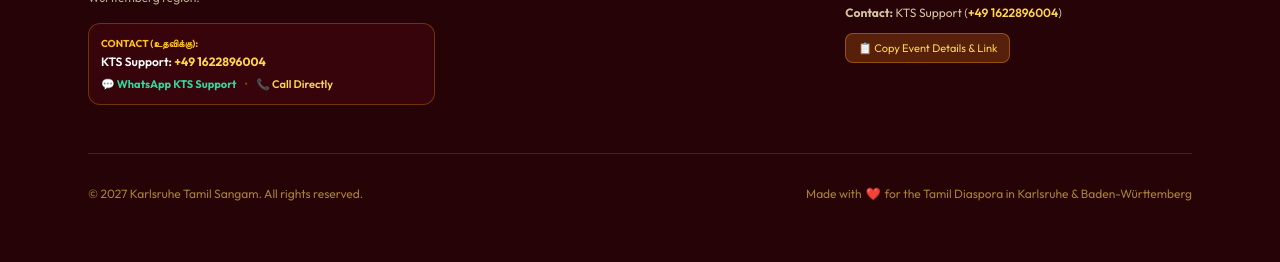
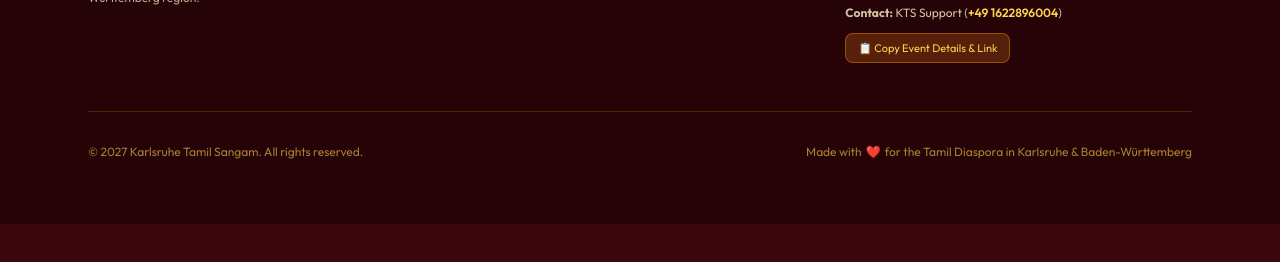
Before and after one commit to aadavankumaraguru/pongal-karlsruhe-2027, a plain HTML site: page index.html in a window 1280 px wide. Shown: the part 5621-5883 px from the top of the page. After the commit the page ends 5845 px from the top, so only its background shows below. Drawn offline with nearby package versions, Linux system fonts and the light colour scheme; a web font is replaced by a local one.

Commit message:
Removed repeated Support contact details

```diff
--- a/index.html
+++ b/index.html
@@ -936,24 +936,9 @@
           <p class="text-sm font-tamil text-amber-300 mb-2">
             அன்புடன், Karlsruhe Tamil Sangam
           </p>
-          <p class="text-xs text-amber-100/70 leading-relaxed mb-4">
+          <p class="text-xs text-amber-100/70 leading-relaxed">
             Preserving and celebrating Tamil heritage, language, arts, and togetherness across the Karlsruhe, Rastatt, and Baden-Württemberg region.
           </p>
-          <!-- Contact KTS Support Badge -->
-          <div class="p-3 rounded-xl bg-maroon-900/80 border border-amber-500/30 text-xs">
-            <span class="text-[10px] uppercase font-bold text-amber-400 block mb-0.5">Contact (உதவிக்கு):</span>
-            <span class="text-white font-semibold">KTS Support: </span>
-            <a href="tel:+491622896004" class="text-amber-300 font-bold hover:underline">+49 1622896004</a>
-            <div class="mt-1.5 flex gap-2">
-              <a href="https://wa.me/491622896004?text=Vanakkam!%20I%20have%20a%20question%20regarding%20Pongal%202027%20in%20Karlsruhe" target="_blank" class="text-[11px] font-bold text-emerald-400 hover:text-emerald-300 inline-flex items-center gap-1">
-                <span>💬 WhatsApp KTS Support</span>
-              </a>
-              <span class="text-amber-500/40">•</span>
-              <a href="tel:+491622896004" class="text-[11px] font-semibold text-amber-300 hover:text-amber-200">
-                <span>📞 Call Directly</span>
-              </a>
-            </div>
-          </div>
         </div>
 
         <!-- Col 2: Quick Links -->
```
